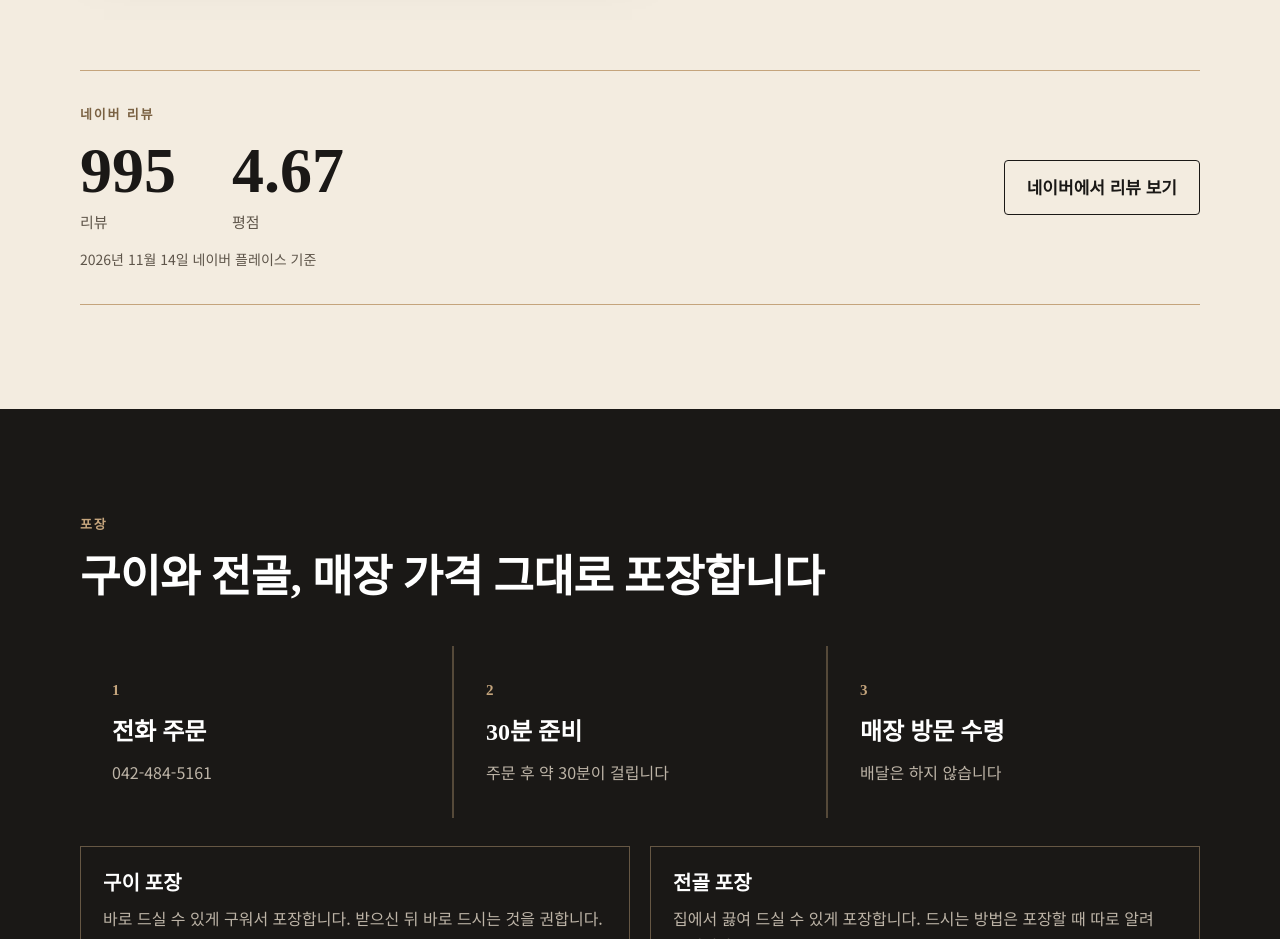
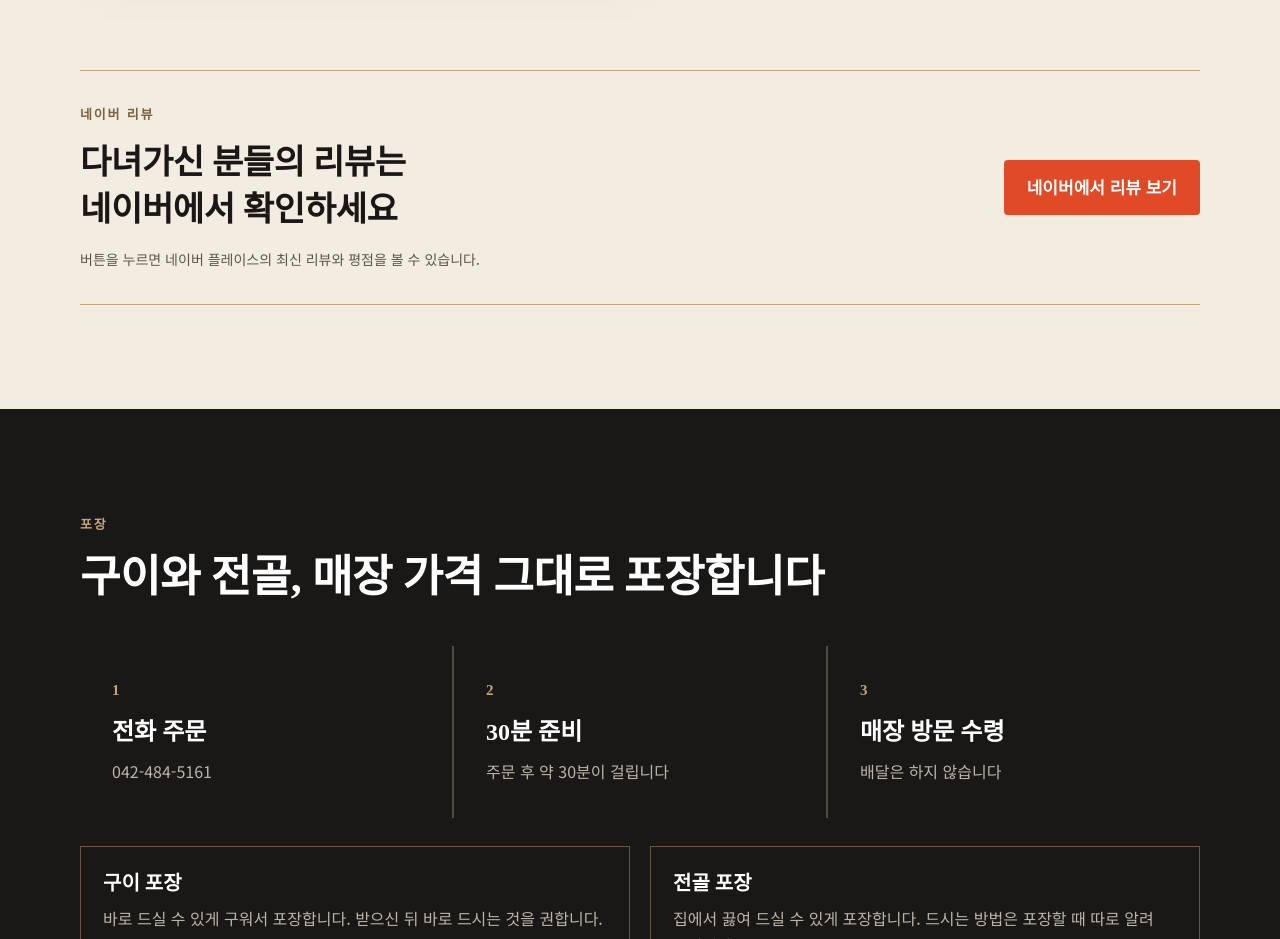
Before and after one commit to jinpark4525/-matdol, a plain HTML site: page index.html in a window 1280 px wide. Shown: the part 7640-8579 px from the top of the page. Drawn offline with Linux system fonts and the light colour scheme.

Commit message:
리뷰 섹션: 고정 숫자 대신 네이버 리뷰 보기 버튼
Co-Authored-By: Claude Opus 5.5 <noreply@anthropic.com>
Claude-Session: https://claude.ai/code/session_01RVZVf1HfAvuTVMDRxvP2sh

```diff
--- a/index.html
+++ b/index.html
@@ -193,10 +193,7 @@ p{margin:0}
 
 /* 11 reviews */
 .reviews{display:flex;flex-wrap:wrap;justify-content:space-between;align-items:center;gap:28px;border-top:1px solid var(--wood);border-bottom:1px solid var(--wood);padding-block:32px}
-.stat{display:flex;gap:clamp(24px,5vw,56px);flex-wrap:wrap}
-.stat div{display:grid}
-.stat b{font-family:var(--serif);font-weight:900;font-size:clamp(44px,6vw,64px);line-height:1}
-.stat span{font-size:15px;color:var(--mute-on-light);margin-top:6px}
+.review-title{font-size:clamp(24px,3.4vw,34px);line-height:1.4}
 .asof{font-size:14px;color:var(--mute-on-light);margin-top:14px}
 
 /* 12 takeout */
@@ -517,14 +514,10 @@ footer dd{margin:0}
     <div class="reviews">
       <div>
         <p class="eyebrow">네이버 리뷰</p>
-        <h2 id="t-review" class="sr">네이버 리뷰 995개, 평점 4.67</h2>
-        <div class="stat num" aria-hidden="true">
-          <div><b>995</b><span>리뷰</span></div>
-          <div><b>4.67</b><span>평점</span></div>
-        </div>
-        <p class="asof">2026년 11월 14일 네이버 플레이스 기준</p>
+        <h2 id="t-review" class="review-title">다녀가신 분들의 리뷰는<br>네이버에서 확인하세요</h2>
+        <p class="asof">버튼을 누르면 네이버 플레이스의 최신 리뷰와 평점을 볼 수 있습니다.</p>
       </div>
-      <a class="btn ghost" href="https://search.naver.com/search.naver?query=%EB%A7%9B%EB%8F%8C%EA%B3%B1%EC%B0%BD%EA%B5%AC%EC%9D%B4" target="_blank" rel="noopener">네이버에서 리뷰 보기</a>
+      <a class="btn primary" href="https://search.naver.com/search.naver?query=%EB%A7%9B%EB%8F%8C%EA%B3%B1%EC%B0%BD%EA%B5%AC%EC%9D%B4" target="_blank" rel="noopener">네이버에서 리뷰 보기</a>
     </div>
   </div>
 </section>
```
Also changed, not shown: 1 other file.
